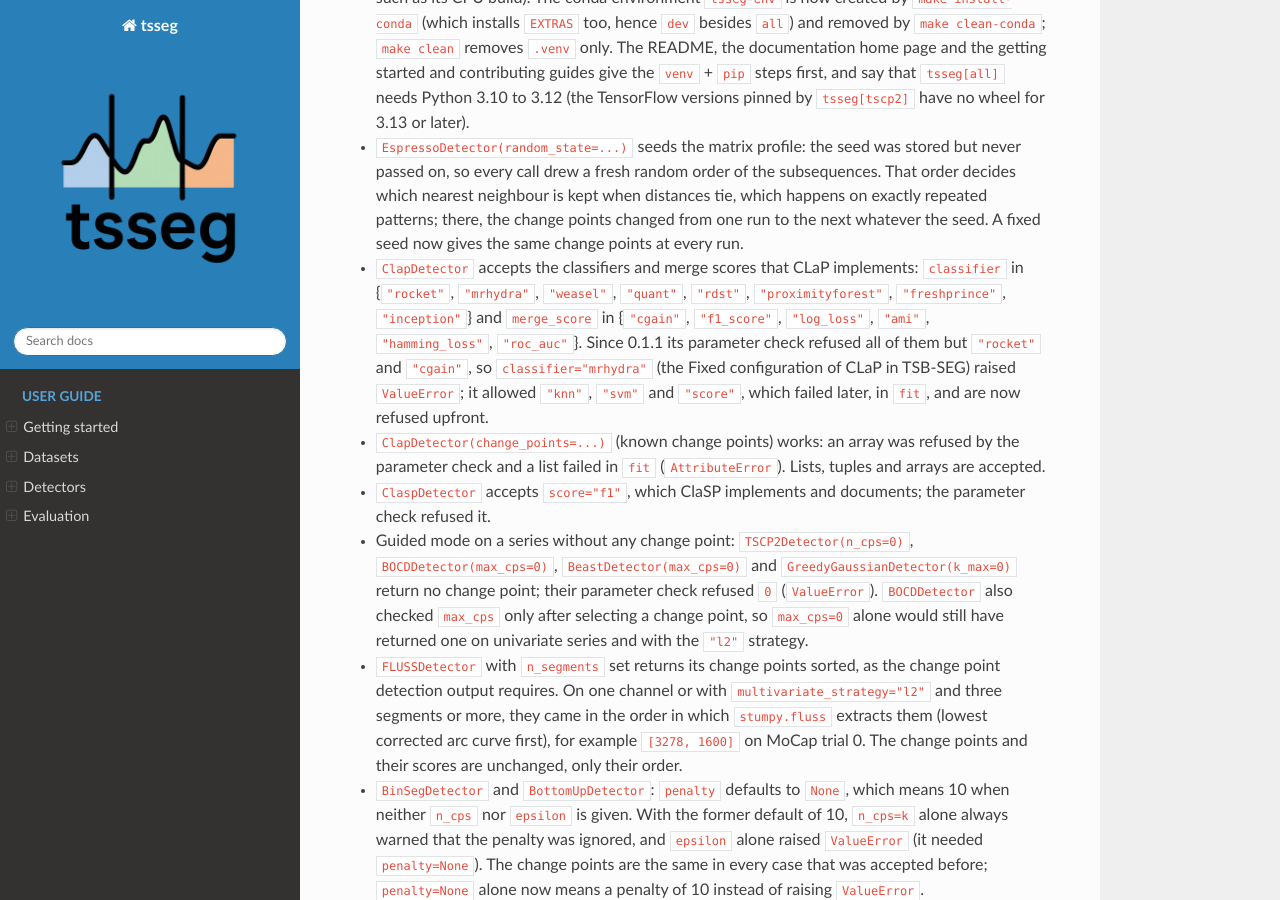
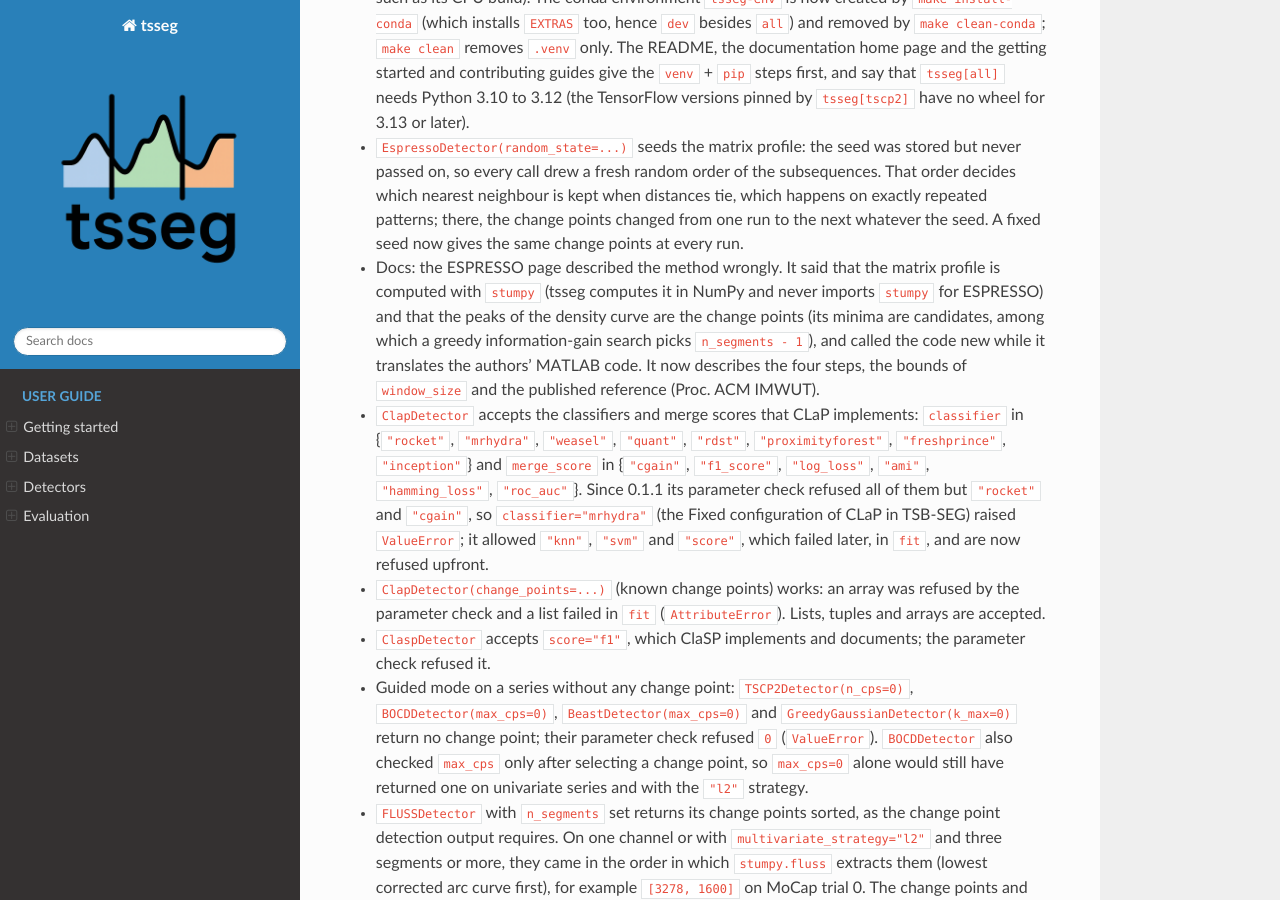
Before and after one commit to fchavelli/tsseg, a Sphinx documentation site: the page built from docs/changelog.rst, in a window 1280 px wide and 900 px high, scrolled down 549 px. Built offline with Sphinx 7.4.7 and the Read the Docs theme 3.1.0, drawn with Linux system fonts in a browser that asks for light colours; pages that are not in the unit, such as notebooks, are missing from menus.

Commit message:
docs(espresso): describe what the detector computes (#62)
The ESPRESSO page said that the matrix profile is computed with stumpy
and that the peaks of the density curve are the change points. The code
computes the matrix profile itself (FFT-based self-join in NumPy, no
stumpy import), takes the minima of the smoothed density curve as
candidates, and picks n_segments - 1 of them by a greedy information-gain
search over all channels. The page also called the code new while it is
a translation of the authors' MATLAB code, as the detector README says.

Describe the four steps as implemented (checked against
espresso/python/ and the upstream MATLAB), state the bounds of
window_size (at most half the series length, else ValueError) and that
n_segments is required, and cite the published paper (Proc. ACM IMWUT
4(3)).

Co-authored-by: fchavelli <fchavelli@users.noreply.github.com>

```diff
--- a/docs/changelog.rst
+++ b/docs/changelog.rst
@@ -39,6 +39,14 @@ Unreleased
   distances tie, which happens on exactly repeated patterns; there, the
   change points changed from one run to the next whatever the seed. A fixed
   seed now gives the same change points at every run.
+* Docs: the ESPRESSO page described the method wrongly. It said that the
+  matrix profile is computed with ``stumpy`` (tsseg computes it in NumPy and
+  never imports ``stumpy`` for ESPRESSO) and that the peaks of the density
+  curve are the change points (its minima are candidates, among which a greedy
+  information-gain search picks ``n_segments - 1``), and called the code new
+  while it translates the authors' MATLAB code. It now describes the four
+  steps, the bounds of ``window_size`` and the published reference
+  (Proc. ACM IMWUT).
 * ``ClapDetector`` accepts the classifiers and merge scores that CLaP
   implements: ``classifier`` in {``"rocket"``, ``"mrhydra"``, ``"weasel"``,
   ``"quant"``, ``"rdst"``, ``"proximityforest"``, ``"freshprince"``,
```
Also changed, not shown: docs/detectors/espresso.rst (+28 -15 lines).
